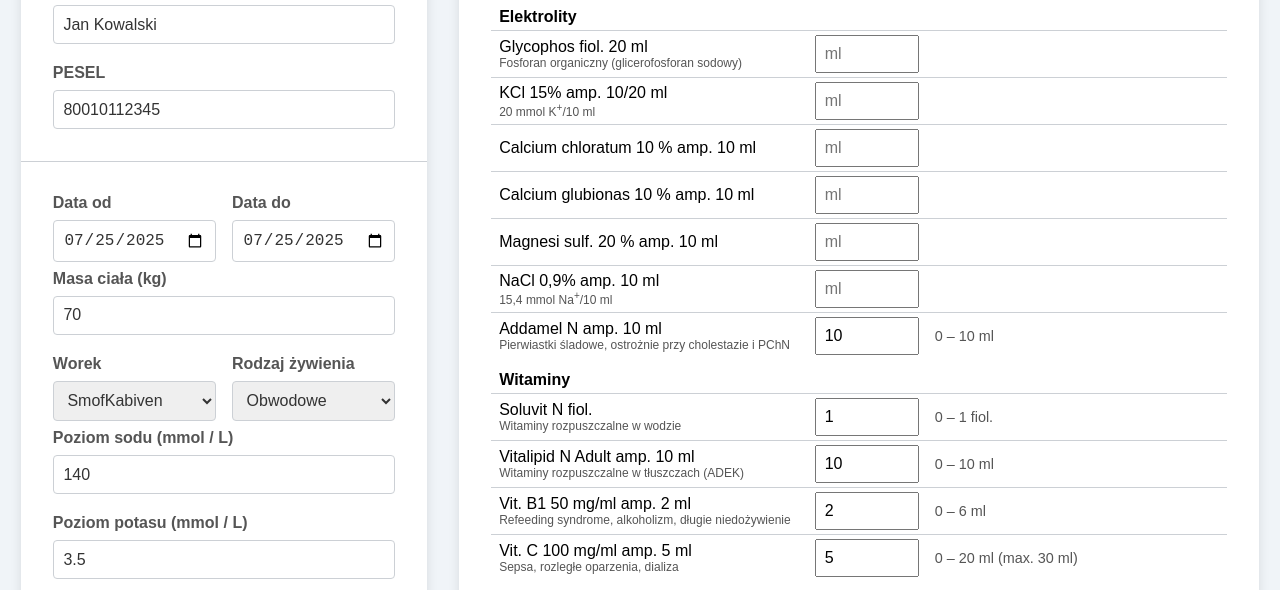
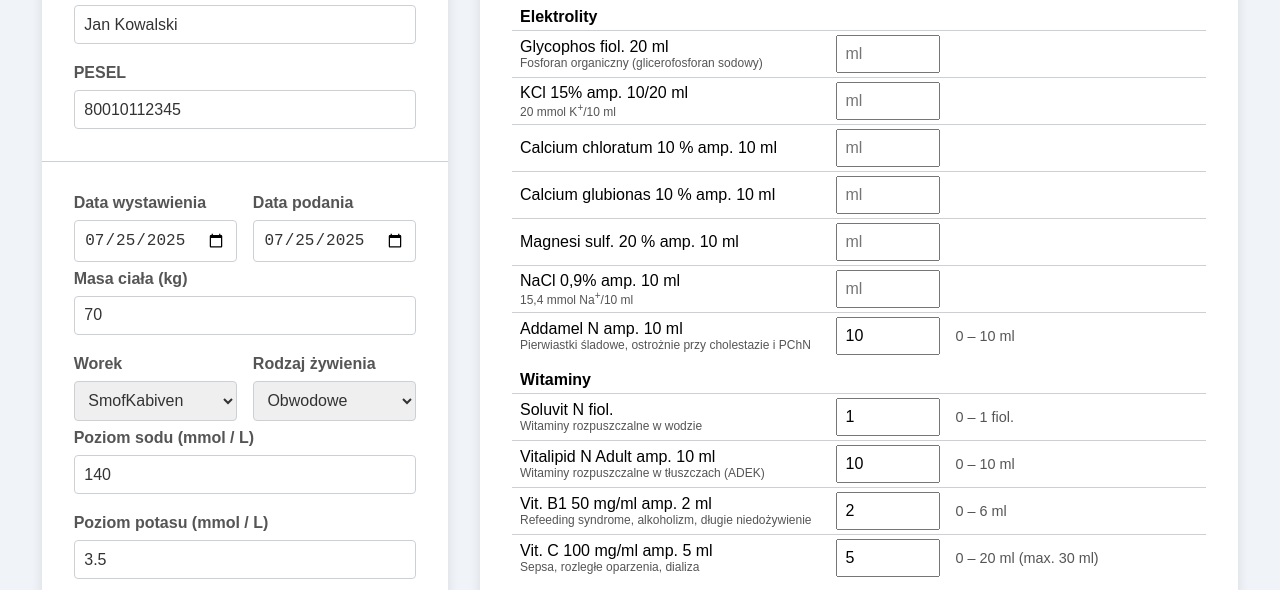
Before and after one commit to macpiek/parenteral_nutrition_generator, a plain HTML site: page index.html in a window 1280 px wide. Shown: the part 165-755 px from the top of the page. Drawn offline with nearby package versions, Linux system fonts and the light colour scheme.

Commit message:
Adjust right panel min width

```diff
--- a/index.html
+++ b/index.html
@@ -37,11 +37,11 @@
 
         <div class="form-row">
           <div class="form-group">
-            <label for="dateFrom">Data od</label>
+          <label for="dateFrom">Data wystawienia</label>
             <input type="date" id="dateFrom">
           </div>
           <div class="form-group">
-            <label for="dateTo">Data do</label>
+          <label for="dateTo">Data podania</label>
             <input type="date" id="dateTo">
           </div>
         </div>
--- a/style.css
+++ b/style.css
@@ -151,8 +151,8 @@
 }
 .wrapper > .container.extras{
   flex:3 1 0;
-  max-width: none;
-  min-width: 800px;
+  max-width:none;
+  min-width:600px;
 }
 
 /* ---------- DODANE z <STYLE> (przeniesione) ---------- */
```
